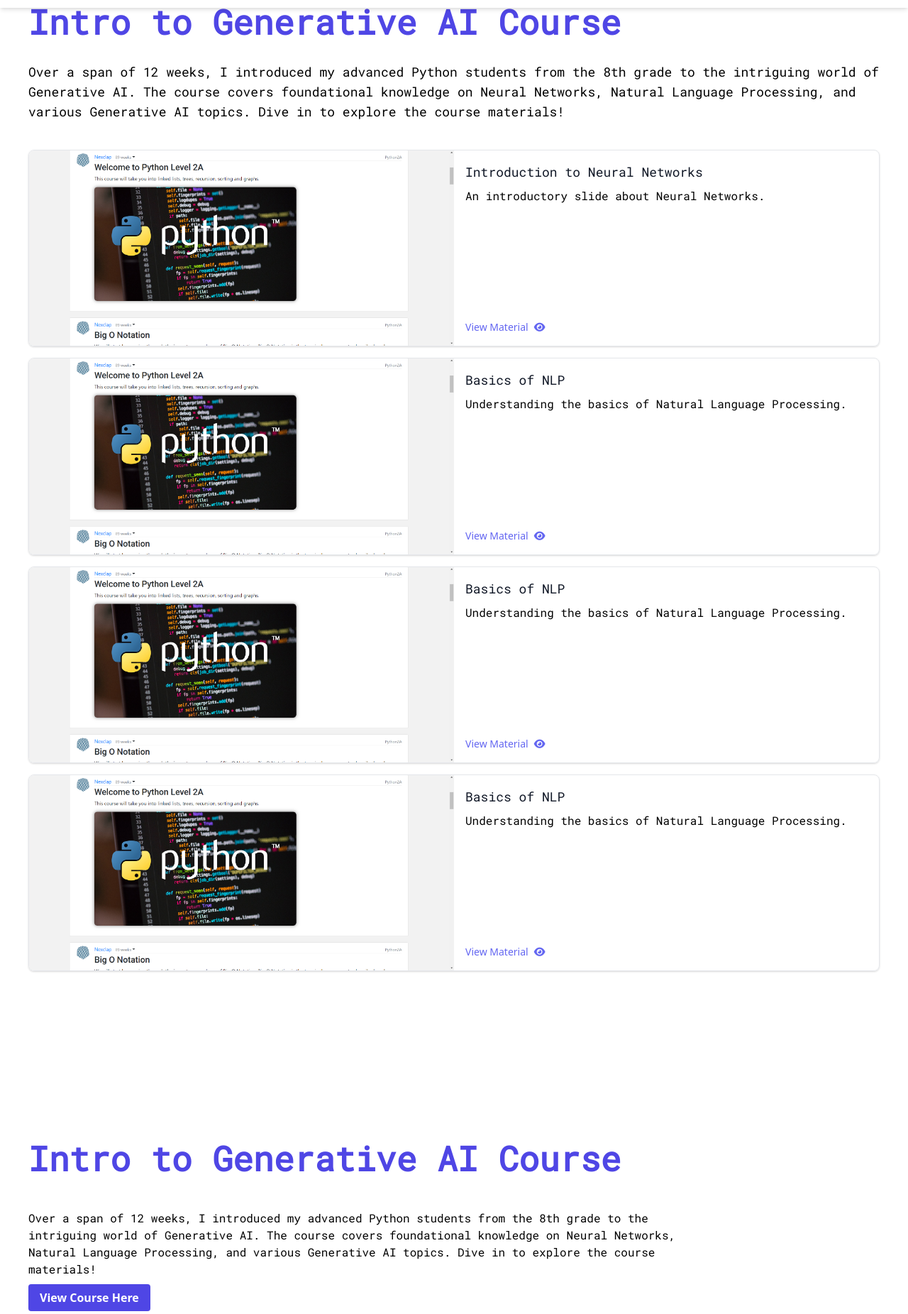
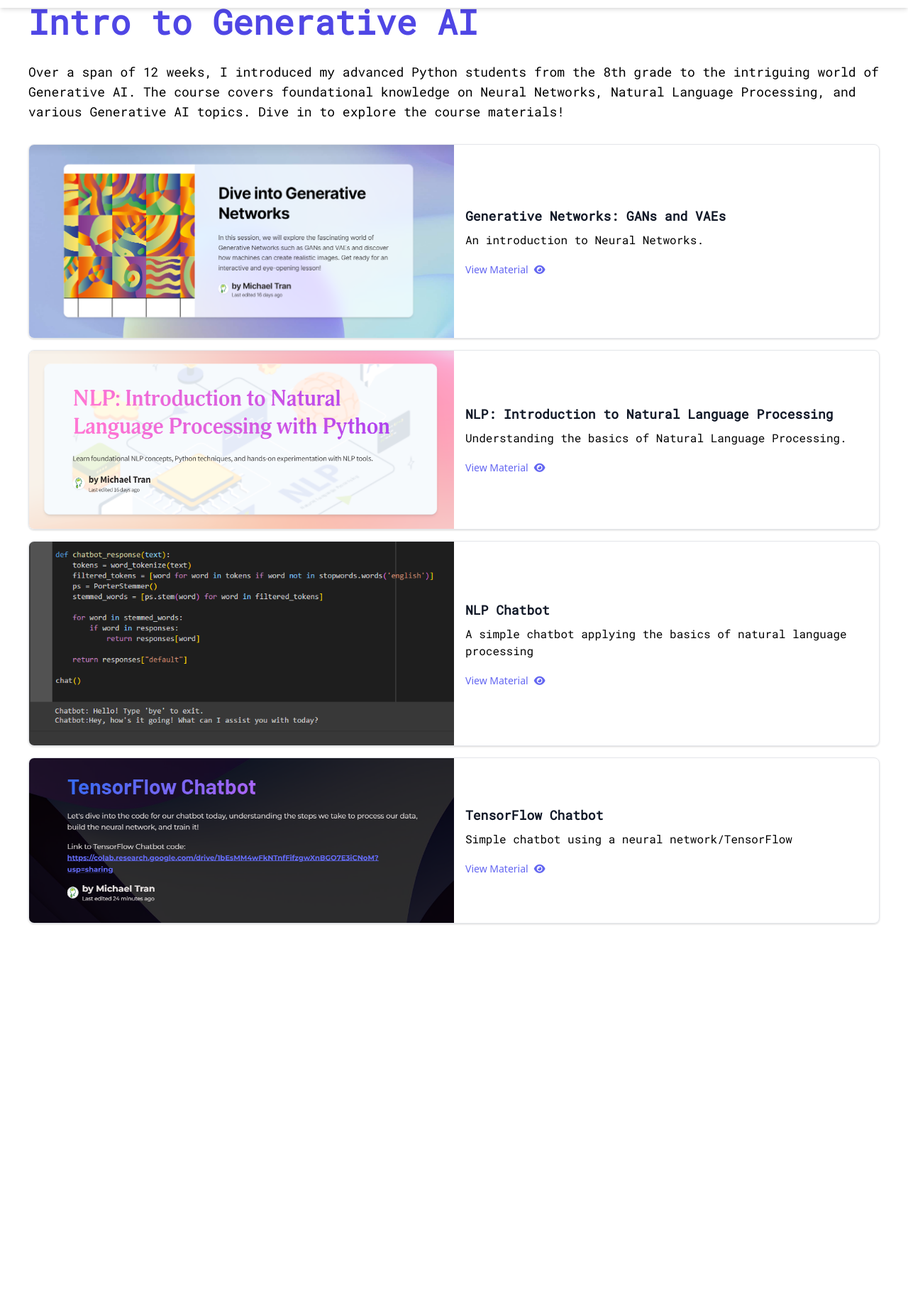
Before and after one commit to MichaelTranB/myPortfolio, a Flask app: page /generative_ai in a window 1280 px wide. Shown: the part 73-1924 px from the top of the page at 71% size. After the commit the page ends 1375 px from the top, so only its background shows below. Run offline with Flask 3, Linux system fonts and the light colour scheme; some libraries are stand-ins or nearby versions.

Commit message:
Edits to Gen AI page

```diff
--- a/main.py
+++ b/main.py
@@ -28,29 +28,28 @@ def py2a_dsa():
 def generative_ai():
     course_materials = [
         {
-            'title': 'Introduction to Neural Networks',
-            'description': 'An introductory slide about Neural Networks.',
-            'link': '/path/to/material1',
-            'image': 'static\Screenshot 2023-10-10 224922.png'
+            'title': 'Generative Networks: GANs and VAEs',
+            'description': 'An introduction to Neural Networks.',
+            'link': 'https://gamma.app/docs/w5x6kc483k62dq2',
+            'image': 'static\Screenshot 2023-11-03 205218.png'
         },
         {
-            'title': 'Basics of NLP',
+            'title': 'NLP: Introduction to Natural Language Processing',
             'description': 'Understanding the basics of Natural Language Processing.',
-            'link': '/path/to/material2',
-            'image': 'static\Screenshot 2023-10-10 224922.png'
+            'link': 'https://gamma.app/docs/0r46z0in5jnpv1f',
+            'image': 'static\Screenshot 2023-11-03 205339.png'
         },
-
         {
-            'title': 'Basics of NLP',
-            'description': 'Understanding the basics of Natural Language Processing.',
-            'link': '/path/to/material2',
-            'image': 'static\Screenshot 2023-10-10 224922.png'
+            'title': 'NLP Chatbot',
+            'description': 'A simple chatbot applying the basics of natural language processing ',
+            'link': 'https://colab.research.google.com/drive/1zdkPmYsYBVoQN_KWxM3v5AKO8jAuoLTY?usp=sharing',
+            'image': 'static\Screenshot 2023-11-03 213059.png'
         },
-         {
-            'title': 'Basics of NLP',
-            'description': 'Understanding the basics of Natural Language Processing.',
-            'link': '/path/to/material2',
-            'image': 'static\Screenshot 2023-10-10 224922.png'
+        {
+            'title': 'TensorFlow Chatbot',
+            'description': 'Simple chatbot using a neural network/TensorFlow ',
+            'link': 'https://gamma.app/public/TensorFlow-Chatbot-vc4hp8yz8pwmsdh',
+            'image': 'static\Screenshot 2023-11-03 212134.png'
         }
 
     ]
--- a/templates/generative_ai.html
+++ b/templates/generative_ai.html
@@ -2,10 +2,9 @@
 
 {% block content %}
 
-
 <div class="container mx-auto max-w-7xl px-10 py-20">
-    <div class="w-full mb-10">
-        <h2 class="text-5xl font-orbitron text-indigo-600 bold-title mb-8">Intro to Generative AI Course</h2>
+    <div class="w-full mb-8">
+        <h2 class="text-5xl font-orbitron text-indigo-600 bold-title mb-8">Intro to Generative AI</h2>
         <p class="font-orbitron text-lg">
             Over a span of 12 weeks, I introduced my advanced Python students from the 8th grade to the intriguing world of Generative AI. The course covers foundational knowledge on Neural Networks, Natural Language Processing, and various Generative AI topics. Dive in to explore the course materials!
         </p>
@@ -20,12 +19,12 @@
                 <img src="{{ material.image }}" alt="{{ material.title }}" class="w-full h-full object-cover">
             </div>
             <!-- Content on the right -->
-            <div class="p-4 md:w-1/2 flex flex-col justify-between">
+            <div class="p-4 md:w-1/2 flex flex-col justify-center">
                 <div>
-                    <h4 class="text-lg text-gray-900 font-medium bold-title mb-2">{{ material.title }}</h4>
+                    <h4 class="text-lg text-gray-900 font-semibold bold-title mb-2">{{ material.title }}</h4>
                     <p class="text-md mb-3">{{ material.description }}</p>
                 </div>
-                <a href="{{ material.link }}" class="text-indigo-500 inline-flex items-center mt-2 text-sm self-start self-md-end">View Material
+                <a href="{{ material.link }}" class="text-indigo-500 inline-flex items-center mt-2 text-sm">View Material
                     <i class="fas fa-eye ml-2"></i>
                 </a>
             </div>
@@ -34,27 +33,4 @@
     </div>
 </div>
 
-
-
-<section id="project-detail">
-    <div class="container mx-auto max-w-7xl px-10 py-40">
-
-        <div class="w-4/5 pr-10">
-            <h2 class="text-5xl mb-12 font-orbitron text-indigo-600 bold-title">Intro to Generative AI Course</h2>
-            <p class="font-orbitron text-base mb-4">Over a span of 12 weeks, I introduced my advanced Python students from the 8th grade to the intriguing world of Generative AI. The course covers foundational knowledge on Neural Networks, Natural Language Processing, and various Generative AI topics. Dive in to explore the course materials!</p>
-
-            <a href="{{ url_for('static', filename='documentation_link_here.pdf') }}" class="bg-indigo-600 hover:bg-indigo-500 text-white font-bold py-2 px-4 rounded">
-                View Course Here
-            </a>
-        </div>
-
-        <div class="w-full pl-10 mt-20">
-            <img src="{{ url_for('static', filename='Screenshot 2023-10-10 224922.png') }}" alt="Project Screenshot" class="rounded-lg shadow-lg mb-5">
-            <img src="{{ url_for('static', filename='Screenshot 2023-10-10 224943.png') }}" alt="Project Screenshot" class="rounded-lg shadow-lg mb-5">
-            <img src="{{ url_for('static', filename='Screenshot 2023-10-10 225127.png') }}" alt="Project Screenshot" class="rounded-lg shadow-lg mb-5">
-        </div>
-    </div>
-</section>
-
-
 {% endblock %}
```
Also changed, not shown: static/Screenshot 2023-11-03 205218.png (added), static/Screenshot 2023-11-03 205339.png (added), static/Screenshot 2023-11-03 212134.png (added), static/Screenshot 2023-11-03 213059.png (added).
